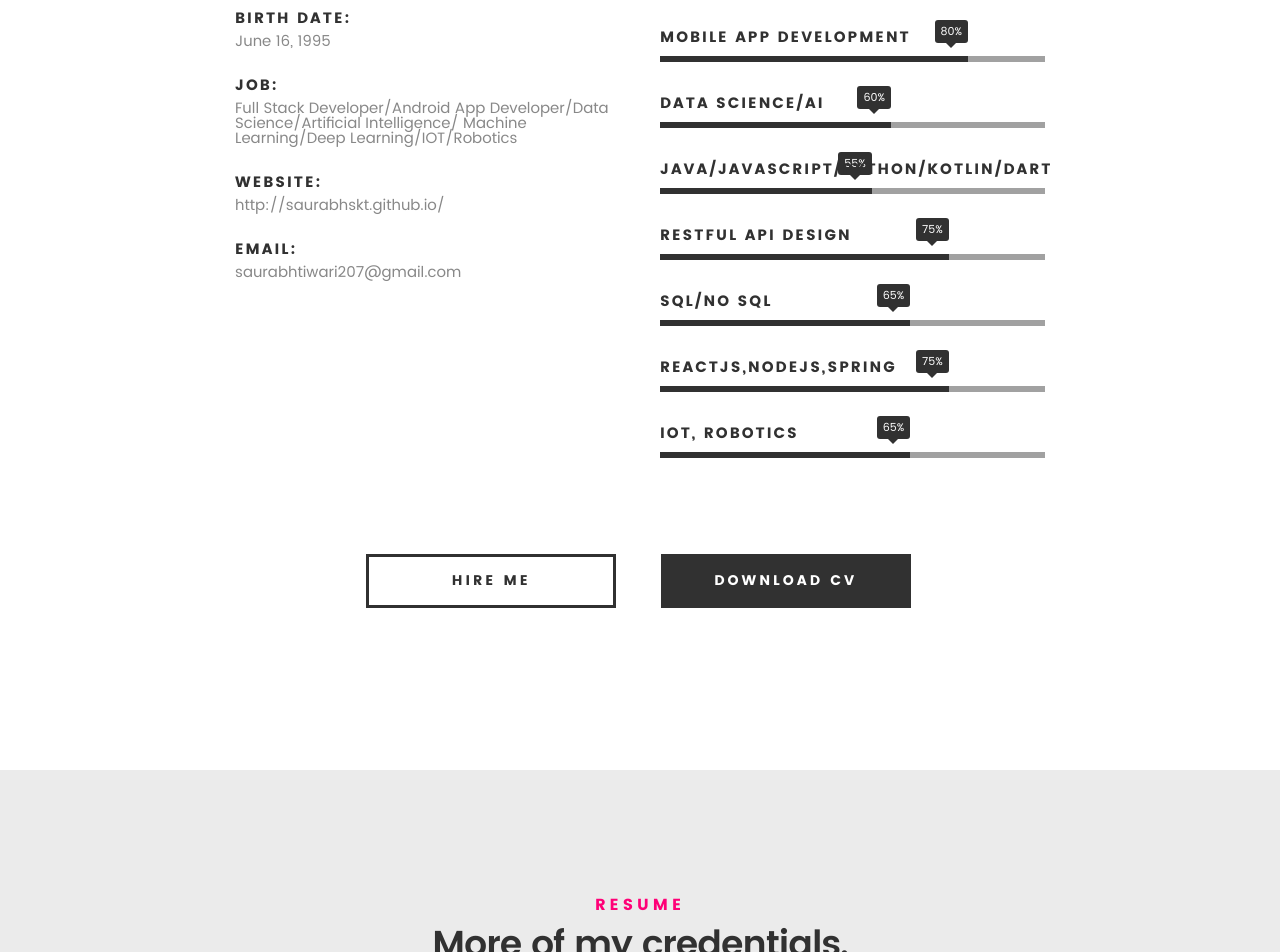
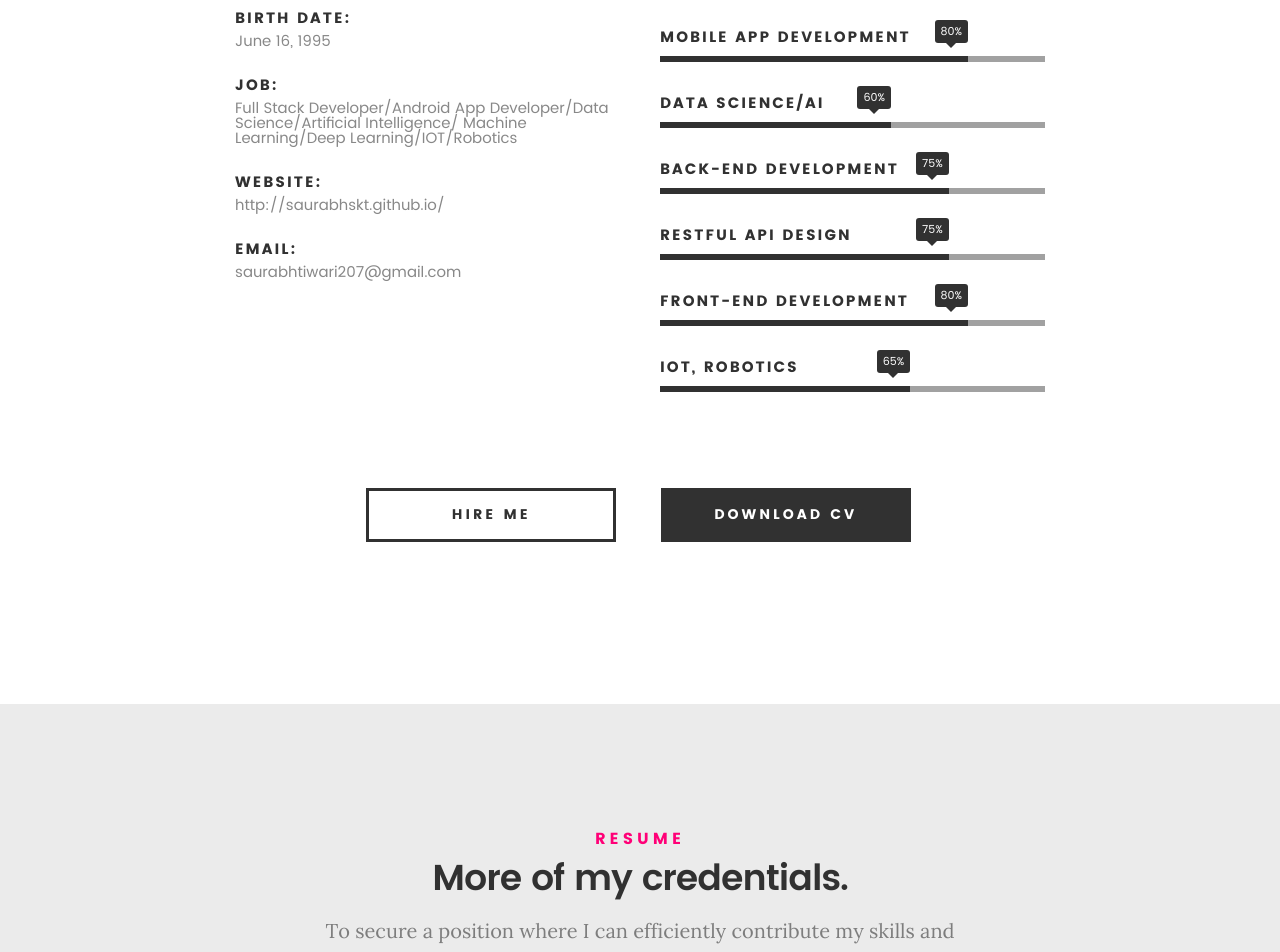
Before and after one commit to saurabhskt/saurabhskt.github.io, a plain HTML site: page index.html in a window 1280 px wide. Shown: the part 1677-2629 px from the top of the page. Drawn offline with Linux system fonts and the light colour scheme; files whose address does not match are found by name.

Commit message:
Update index.html

```diff
--- a/index.html
+++ b/index.html
@@ -179,22 +179,18 @@ to use for the development of the organization</p>
 					<strong>Data Science/AI</strong>
 				</li>
 				   <li>
-				   	<div class="progress percent55"><span>55%</span></div>
-				   	<strong> Java/Javascript/Python/Kotlin/Dart</strong>
+				   	<div class="progress percent75"><span>75%</span></div>
+				   	<strong > Back-End Development</strong>
 				   </li>
 				   <li>
 				   	<div class="progress percent75"><span>75%</span></div>
 				   	<strong>RESTFUL API Design</strong>
 				   </li>
 				   <li>
-				   	<div class="progress percent65"><span>65%</span></div>
-				   	<strong>SQL/No SQl</strong>
+				   	<div class="progress percent80"><span>80%</span></div>
+				   	<strong>Front-End Development</strong>
 				   </li>
-				   <li>
 
-				   	<div class="progress percent75"><span>75%</span></div>
-				   	<strong>ReactJs,NodeJs,Spring</strong>
-				   </li>
 				   <li>
 
 					<div class="progress percent65"><span>65%</span></div>
```
